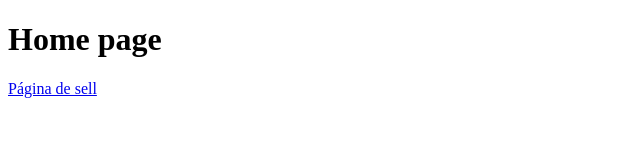
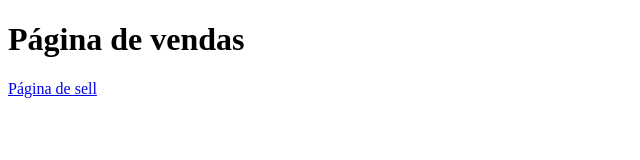
Before and after one commit to Luis22Ant/AULA, a plain HTML site: page index.html in a window 1280 px wide. Shown: the whole page, without its empty margins (0-640 px from the left). Drawn offline with Linux system fonts and the light colour scheme.

Commit message:
made changes

```diff
--- a/index.html
+++ b/index.html
@@ -7,7 +7,7 @@
     <title>Document</title>
 </head>
 <body>
-    <h1>Home page</h1>
+    <h1>Página de vendas</h1>
     <a href="vendas.html">Página de sell</a>
 </body>
 </html>
```
